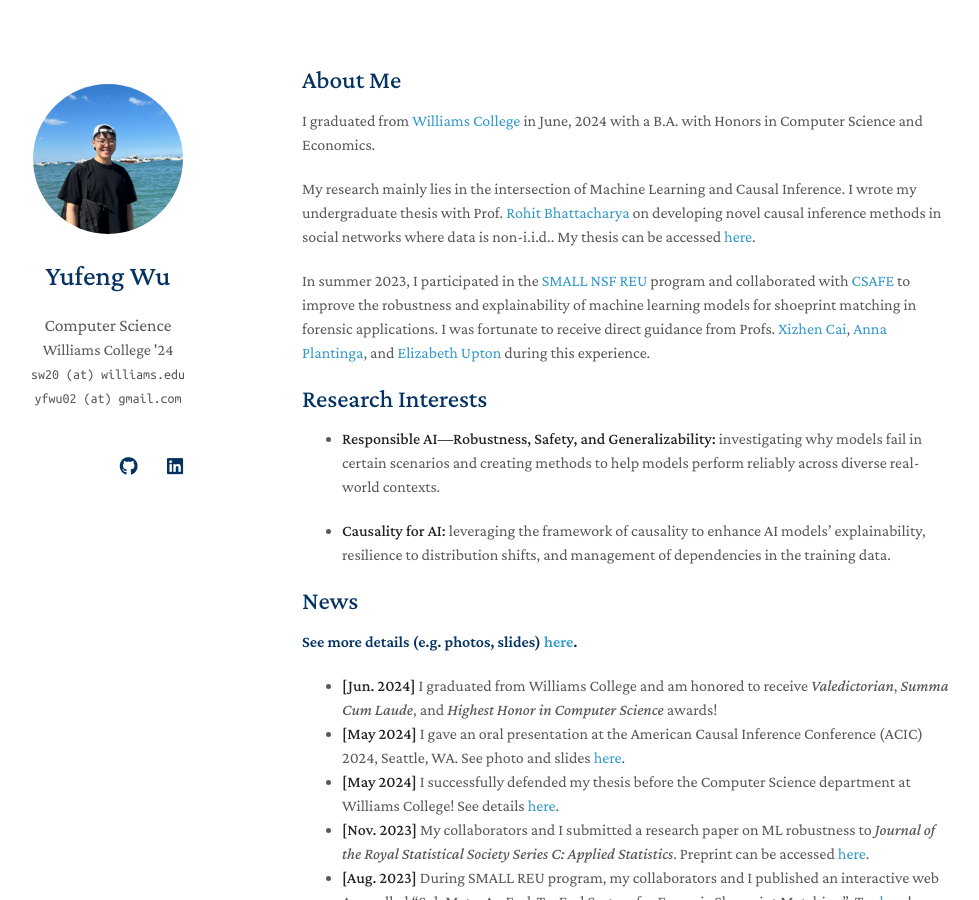
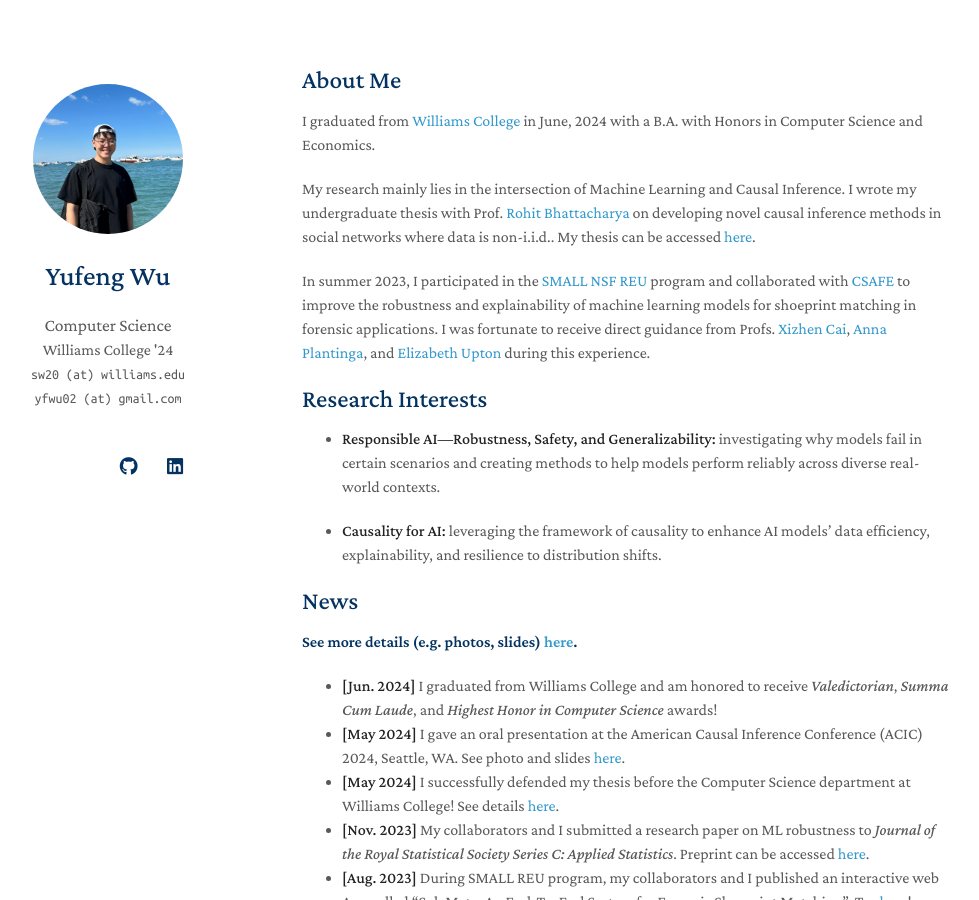
Before and after one commit to yufeng-wu/yufeng-wu.github.io, a Jekyll site: the page built from index.md, in a window 1280 px wide and 900 px high. Shown: the whole window, without its empty margins (168-1147 px from the left). Built offline with Jekyll 4.4.1, drawn with Linux system fonts in a browser that asks for light colours; a style sheet for code colours, icons or effects is not loaded; our own code applies the rules of GitHub Pages for plain Markdown files.

Commit message:
fixed typos

```diff
--- a/index.md
+++ b/index.md
@@ -14,7 +14,7 @@ In summer 2023, I participated in the [SMALL NSF REU](https://math.williams.edu/
 
 - **Responsible AI---Robustness, Safety, and Generalizability:** investigating why models fail in certain scenarios and creating methods to help models perform reliably across diverse real-world contexts.
 
-- **Causality for AI:** leveraging the framework of causality to enhance AI models' explainability, resilience to distribution shifts, and management of dependencies in the training data.
+- **Causality for AI:** leveraging the framework of causality to enhance AI models' data efficiency, explainability, and resilience to distribution shifts.
 
 ## News
 #### See more details (e.g. photos, slides) [here](./news_detail).
```
